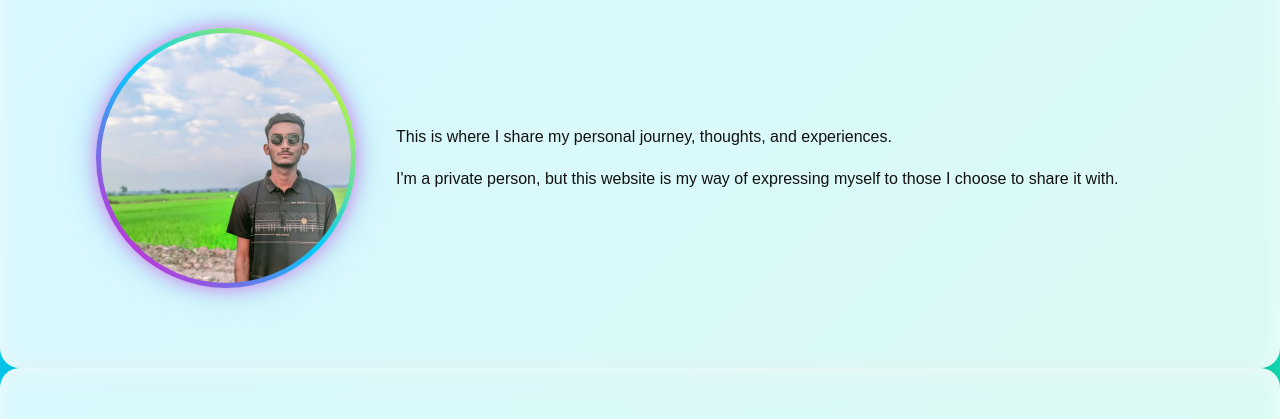
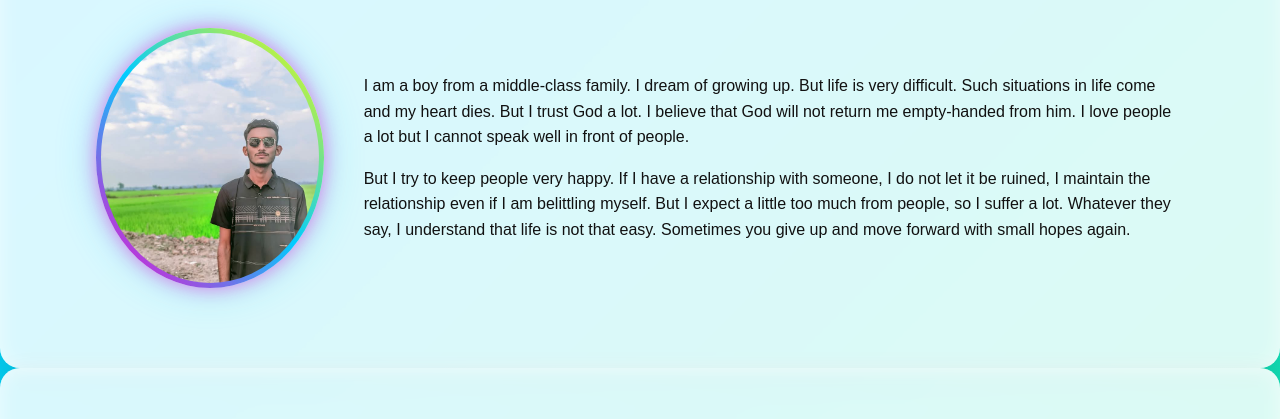
Before and after one commit to satukumar89/Sk-setu-Kumar, a plain HTML site: page index.html in a window 1280 px wide. Shown: the part 381-800 px from the top of the page. Drawn offline with Linux system fonts and the light colour scheme.

Commit message:
Update index.html

```diff
--- a/index.html
+++ b/index.html
@@ -28,8 +28,8 @@
                 <div class="content-wrapper">
                     <img src="profile.jpg" alt="My Profile Picture" class="profile-img">
                     <div class="text-content">
-                        <p>This is where I share my personal journey, thoughts, and experiences.</p>
-                        <p>I'm a private person, but this website is my way of expressing myself to those I choose to share it with.</p>
+                        <p>I am a boy from a middle-class family. I dream of growing up. But life is very difficult. Such situations in life come and my heart dies. But I trust God a lot. I believe that God will not return me empty-handed from him. I love people a lot but I cannot speak well in front of people.</p>
+                        <p>But I try to keep people very happy. If I have a relationship with someone, I do not let it be ruined, I maintain the relationship even if I am belittling myself. But I expect a little too much from people, so I suffer a lot. Whatever they say, I understand that life is not that easy. Sometimes you give up and move forward with small hopes again.</p>
                     </div>
                 </div>
             </div>
```
